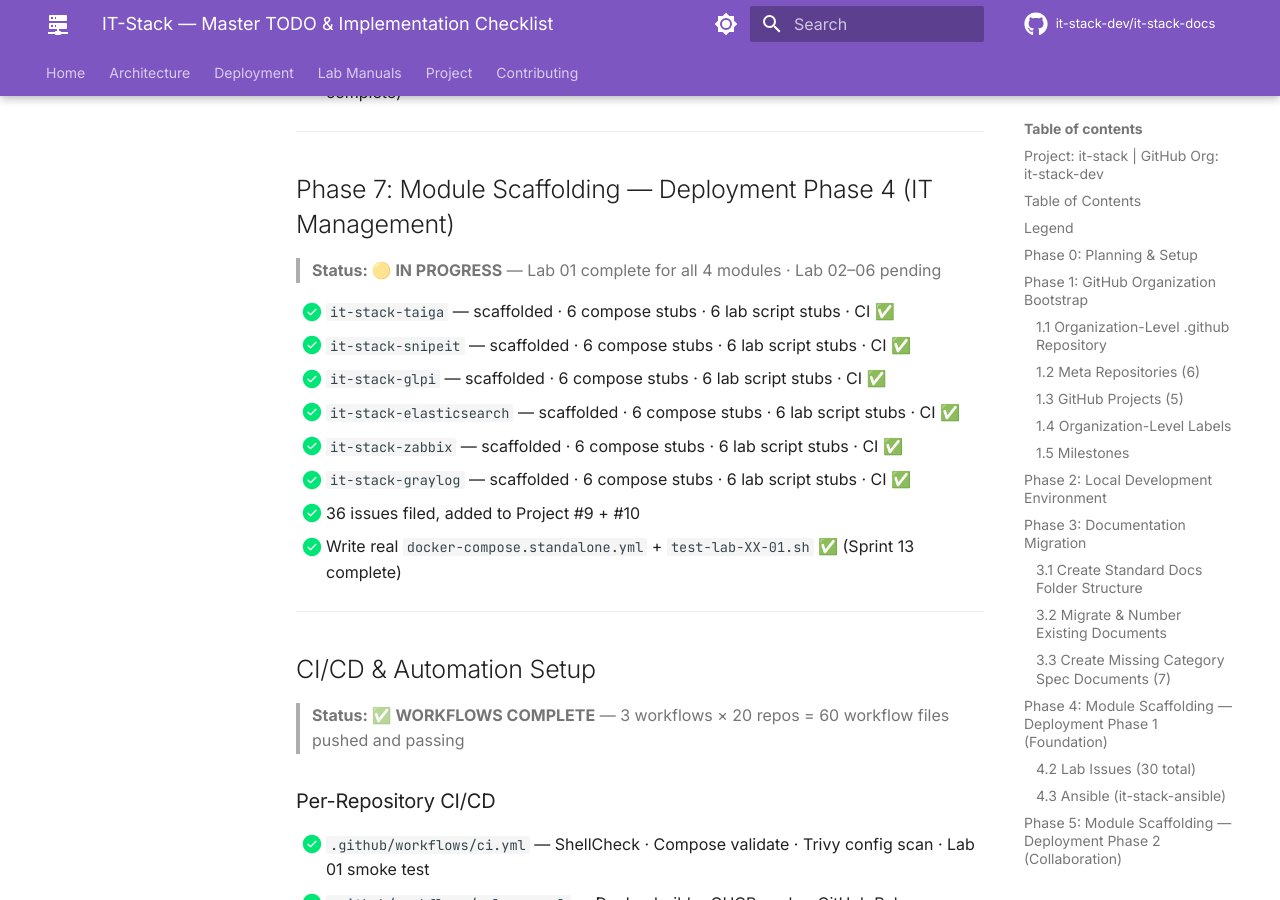
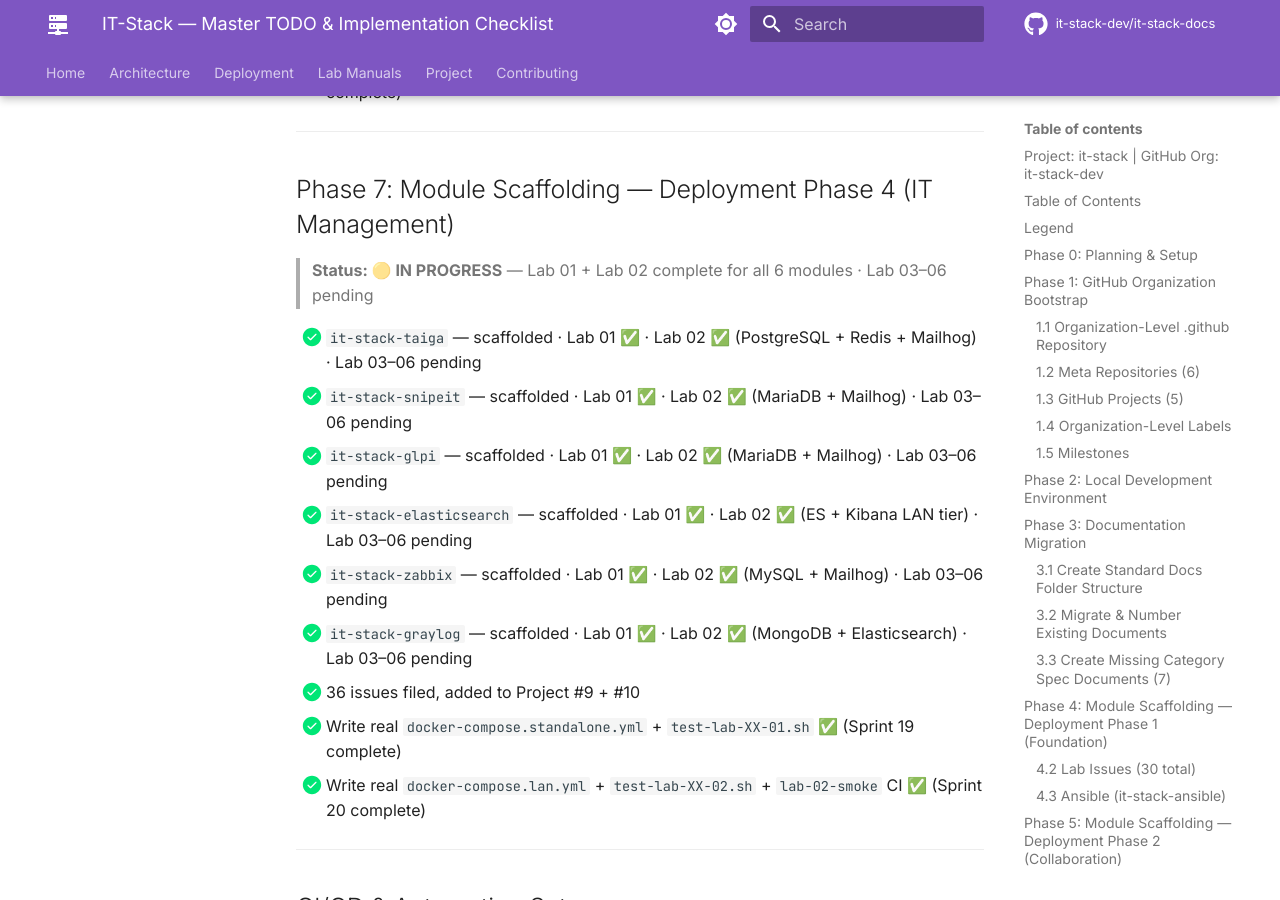
Before and after one commit to it-stack-dev/it-stack-docs, an MkDocs documentation site: the page built from docs/IT-STACK-TODO.md, in a window 1280 px wide and 900 px high, scrolled down 7914 px. Built offline with MkDocs 1.6.1 and Material for MkDocs 9.7.7, drawn with Linux system fonts in a browser that asks for light colours; comment, search, counter and statistics services are not loaded; some of the changed text lies outside the part shown.

Commit message:
docs: Sprint 20 complete — Phase 4 Lab 02 done (96/120, 80.0%)

```diff
--- a/docs/IT-STACK-TODO.md
+++ b/docs/IT-STACK-TODO.md
@@ -234,16 +234,17 @@ All 5 repos have:
 
 ## Phase 7: Module Scaffolding — Deployment Phase 4 (IT Management)
 
-> **Status: 🟡 IN PROGRESS** — Lab 01 complete for all 4 modules · Lab 02–06 pending
+> **Status: 🟡 IN PROGRESS** — Lab 01 + Lab 02 complete for all 6 modules · Lab 03–06 pending
 
-- [x] `it-stack-taiga` — scaffolded · 6 compose stubs · 6 lab script stubs · CI ✅
-- [x] `it-stack-snipeit` — scaffolded · 6 compose stubs · 6 lab script stubs · CI ✅
-- [x] `it-stack-glpi` — scaffolded · 6 compose stubs · 6 lab script stubs · CI ✅
-- [x] `it-stack-elasticsearch` — scaffolded · 6 compose stubs · 6 lab script stubs · CI ✅
-- [x] `it-stack-zabbix` — scaffolded · 6 compose stubs · 6 lab script stubs · CI ✅
-- [x] `it-stack-graylog` — scaffolded · 6 compose stubs · 6 lab script stubs · CI ✅
+- [x] `it-stack-taiga` — scaffolded · Lab 01 ✅ · Lab 02 ✅ (PostgreSQL + Redis + Mailhog) · Lab 03–06 pending
+- [x] `it-stack-snipeit` — scaffolded · Lab 01 ✅ · Lab 02 ✅ (MariaDB + Mailhog) · Lab 03–06 pending
+- [x] `it-stack-glpi` — scaffolded · Lab 01 ✅ · Lab 02 ✅ (MariaDB + Mailhog) · Lab 03–06 pending
+- [x] `it-stack-elasticsearch` — scaffolded · Lab 01 ✅ · Lab 02 ✅ (ES + Kibana LAN tier) · Lab 03–06 pending
+- [x] `it-stack-zabbix` — scaffolded · Lab 01 ✅ · Lab 02 ✅ (MySQL + Mailhog) · Lab 03–06 pending
+- [x] `it-stack-graylog` — scaffolded · Lab 01 ✅ · Lab 02 ✅ (MongoDB + Elasticsearch) · Lab 03–06 pending
 - [x] 36 issues filed, added to Project #9 + #10
-- [x] Write real `docker-compose.standalone.yml` + `test-lab-XX-01.sh` ✅ (Sprint 13 complete)
+- [x] Write real `docker-compose.standalone.yml` + `test-lab-XX-01.sh` ✅ (Sprint 19 complete)
+- [x] Write real `docker-compose.lan.yml` + `test-lab-XX-02.sh` + `lab-02-smoke` CI ✅ (Sprint 20 complete)
 
 ---
 
@@ -300,7 +301,7 @@ All 5 repos have:
 |--------|--------|--------|--------|--------|--------|--------|
 | 03 · PostgreSQL | [x] | [x] | [x] | [x] | [x] | [x] |
 | 04 · Redis | [x] | [x] | [x] | [x] | [x] | [x] |
-| 05 · Elasticsearch | [x] | [ ] | [ ] | [ ] | [ ] | [ ] |
+| 05 · Elasticsearch | [x] | [x] | [ ] | [ ] | [ ] | [ ] |
 
 ### Category 03: Collaboration
 
@@ -330,19 +331,19 @@ All 5 repos have:
 
 | Module | Lab 01 | Lab 02 | Lab 03 | Lab 04 | Lab 05 | Lab 06 |
 |--------|--------|--------|--------|--------|--------|--------|
-| 15 · Taiga | [x] | [ ] | [ ] | [ ] | [ ] | [ ] |
-| 16 · Snipe-IT | [x] | [ ] | [ ] | [ ] | [ ] | [ ] |
-| 17 · GLPI | [x] | [ ] | [ ] | [ ] | [ ] | [ ] |
+| 15 · Taiga | [x] | [x] | [ ] | [ ] | [ ] | [ ] |
+| 16 · Snipe-IT | [x] | [x] | [ ] | [ ] | [ ] | [ ] |
+| 17 · GLPI | [x] | [x] | [ ] | [ ] | [ ] | [ ] |
 
 ### Category 07: Infrastructure
 
 | Module | Lab 01 | Lab 02 | Lab 03 | Lab 04 | Lab 05 | Lab 06 |
 |--------|--------|--------|--------|--------|--------|--------|
 | 18 · Traefik | [x] | [x] | [x] | [x] | [x] | [x] |
-| 19 · Zabbix | [x] | [ ] | [ ] | [ ] | [ ] | [ ] |
-| 20 · Graylog | [x] | [ ] | [ ] | [ ] | [ ] | [ ] |
+| 19 · Zabbix | [x] | [x] | [ ] | [ ] | [ ] | [ ] |
+| 20 · Graylog | [x] | [x] | [ ] | [ ] | [ ] | [ ] |
 
-**Lab Progress:** 90/120 (75.0%) — Phase 1 complete (30/120) ✅ · Phase 2 complete (30/120) ✅ · Phase 3 COMPLETE (24/120) ✅🎉 · **Phase 4: 6/36 (Lab 01 done)**
+**Lab Progress:** 96/120 (80.0%) — Phase 1 complete (30/120) ✅ · Phase 2 complete (30/120) ✅ · Phase 3 COMPLETE (24/120) ✅🎉 · **Phase 4: 12/36 (Labs 01–02 done)**
 
 ---
 
@@ -478,11 +479,12 @@ All 5 repos have:
 | Sprint 17 ✅ | Phase 3 Lab 05 (advanced integration) | freepbx·suitecrm·odoo·openkm Lab 05 done |
 | Sprint 18 ✅ | Phase 3 Lab 06 (production deployment) | freepbx·suitecrm·odoo·openkm Lab 06 done — **Phase 3 COMPLETE 🎉** |
 | Sprint 19 ✅ | Phase 4 Lab 01 (standalone) | taiga·snipeit·glpi·elasticsearch·zabbix·graylog Lab 01 done |
-| Next session | Phase 4 Lab 02 (external deps) | taiga·snipeit·glpi·elasticsearch·zabbix·graylog Lab 02 |
+| Sprint 20 ✅ | Phase 4 Lab 02 (external deps) | taiga·snipeit·glpi·elasticsearch·zabbix·graylog Lab 02 done |
+| Next session | Phase 4 Lab 03 (advanced features) | taiga·snipeit·glpi·elasticsearch·zabbix·graylog Lab 03 |
 | Sprint 14 ✅ | Phase 3 Lab 02 (external deps) | freepbx·suitecrm·odoo·openkm Lab 02 done |
 
 ---
 
 **Document Version:** 2.0
 **Project:** IT-Stack | **Org:** it-stack-dev
-**Last Updated:** 2026-03-02 — Phase 4 Lab 01 complete (90/120 labs, 75.0%) — Sprint 19 done ✅
+**Last Updated:** 2026-03-03 — Phase 4 Lab 02 complete (96/120 labs, 80.0%) — Sprint 20 done ✅
```
Also changed, not shown: CHANGELOG.md (+27 -2 lines).
